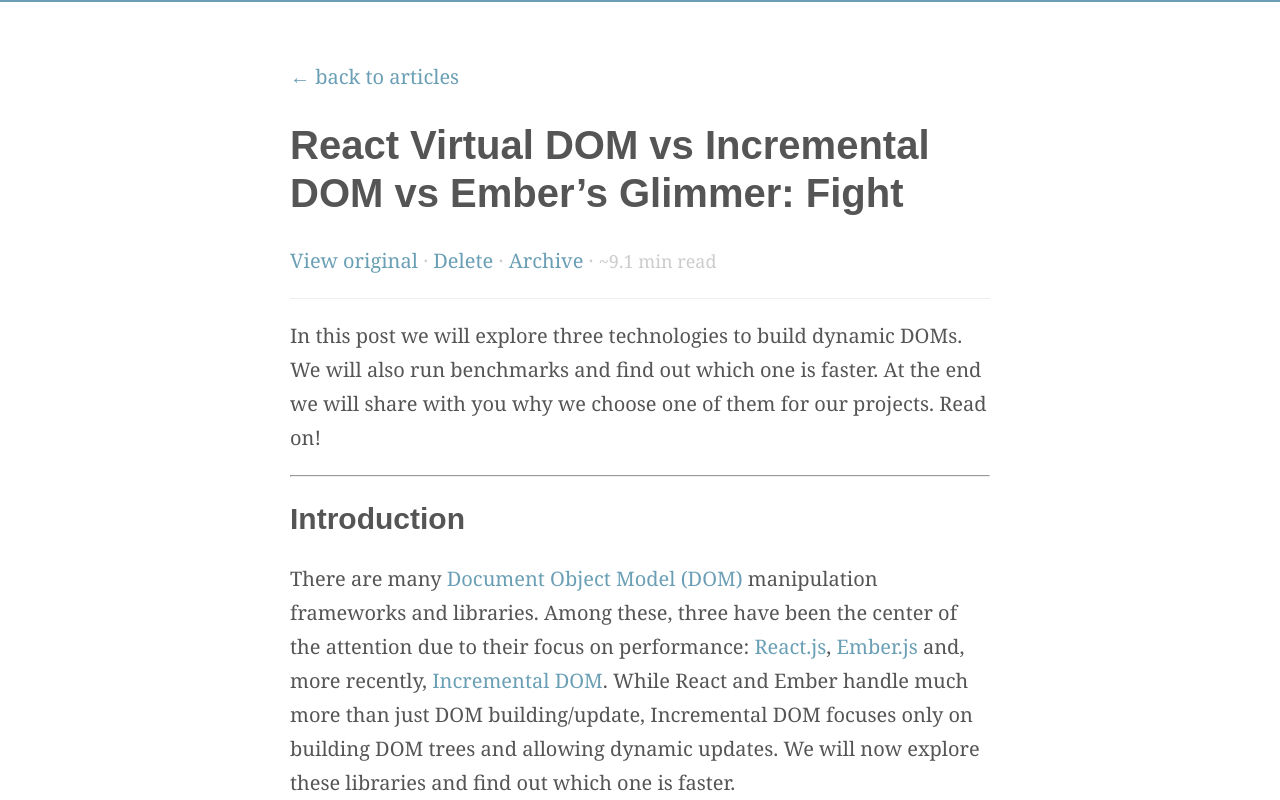
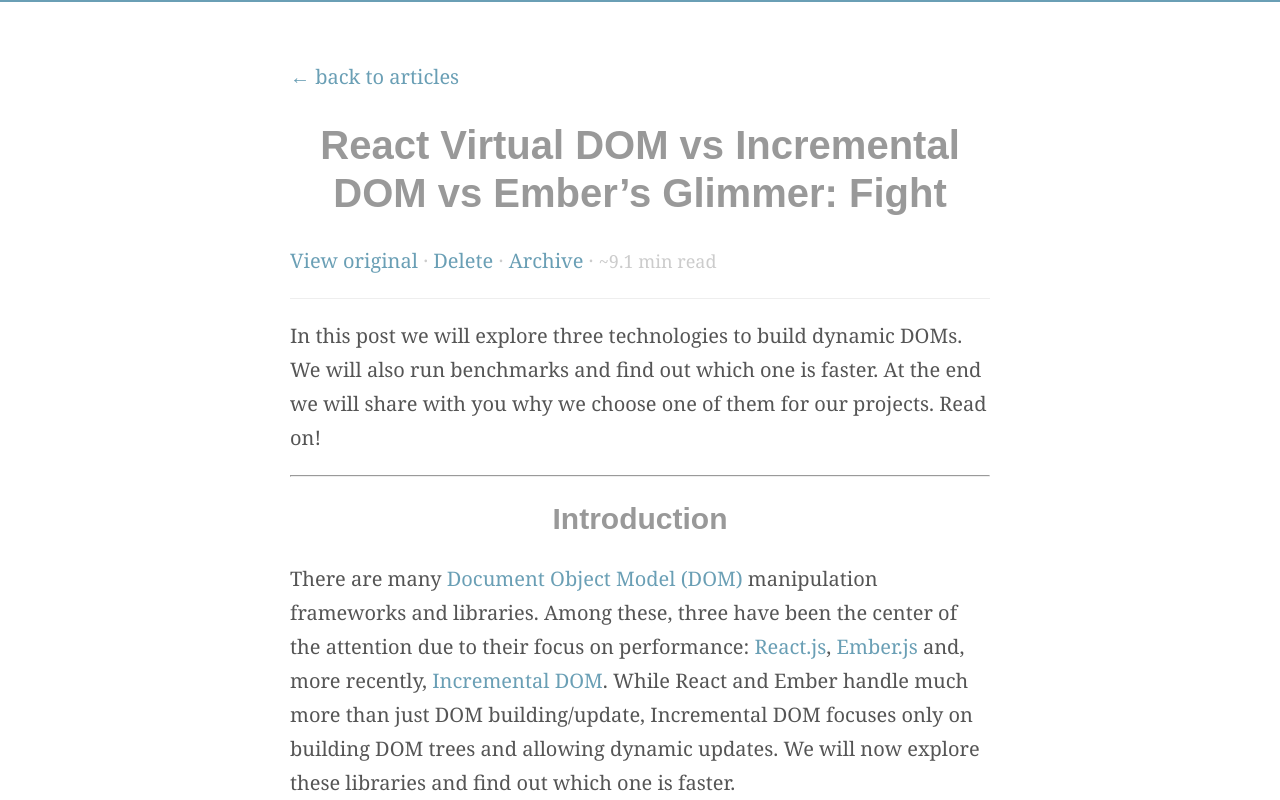
Before and after one commit to matita/min-gh-jekyll, a Jekyll site: the page built from _posts/archive/2015-11-30-react-virtual-dom-vs-incremental-dom-vs-ember-s-glimmer-fight.html, in a window 1280 px wide. Shown: the top 800 px of the page. Built offline with Jekyll 4.4.1, drawn with Linux system fonts in a browser that asks for light colours; nearby versions of some CDN libraries; grey boxes are pictures that could not be loaded.

Commit message:
some small style for headings

```diff
--- a/public/css/post.css
+++ b/public/css/post.css
@@ -31,7 +31,13 @@ body > article > footer {
   border-top: 1px solid #eee;
 }
 
-h1, h2, h3, h4, h5, h6 { font-family: Arial, Helvetica, sans-serif; line-height: 1.2; }
+h1, h2, h3, h4, h5, h6 {
+  font-family: Arial, Helvetica, sans-serif;
+  line-height: 1.2;
+  color: #999;
+  text-align: center;
+}
+
 a[href] { color: #6a9fb5; text-decoration: none; }
 a[href]:hover { text-decoration: underline; }
 img { max-width: 100%; height: auto; display: block; margin: 0 auto; text-align: center }
```
